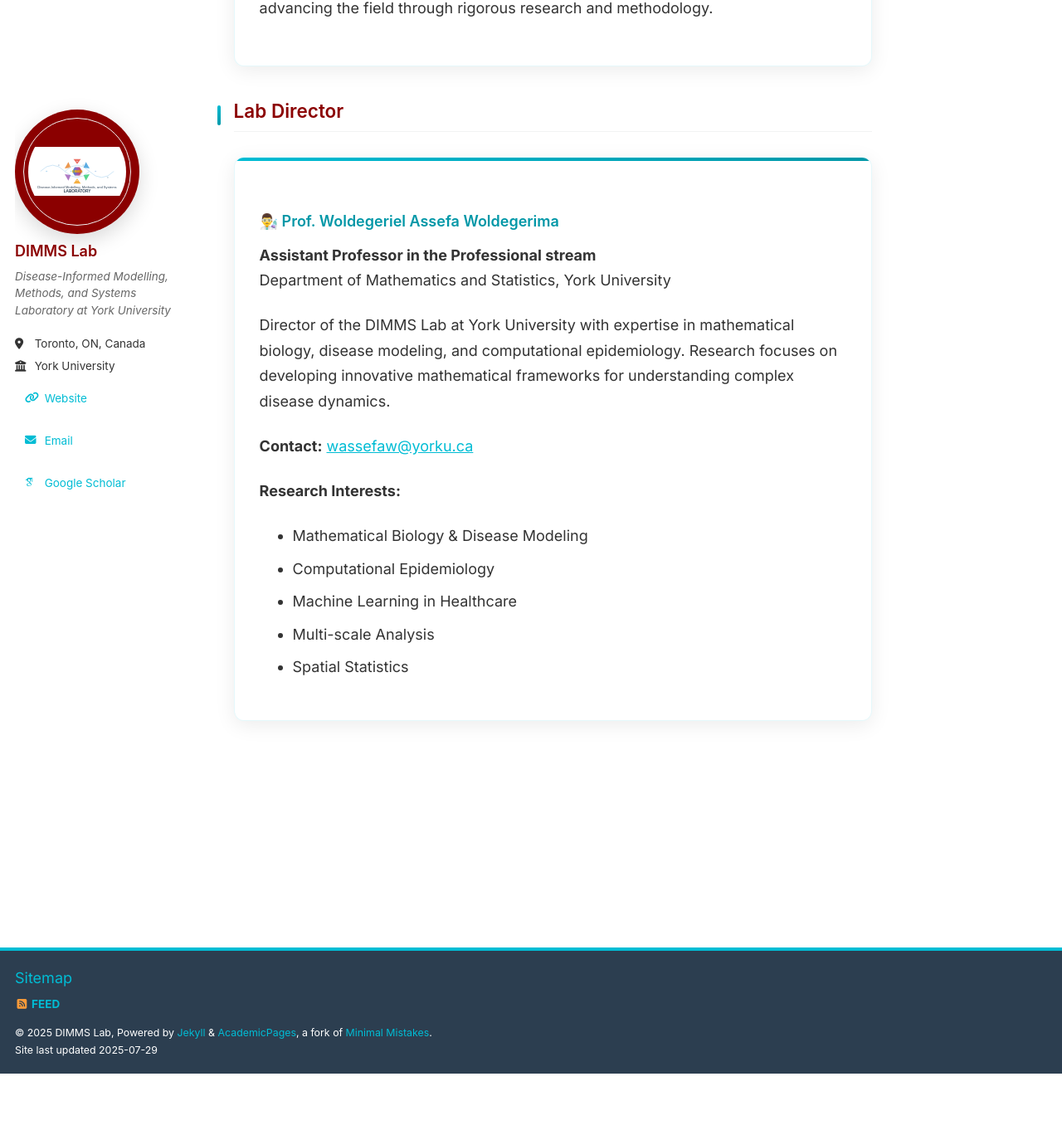
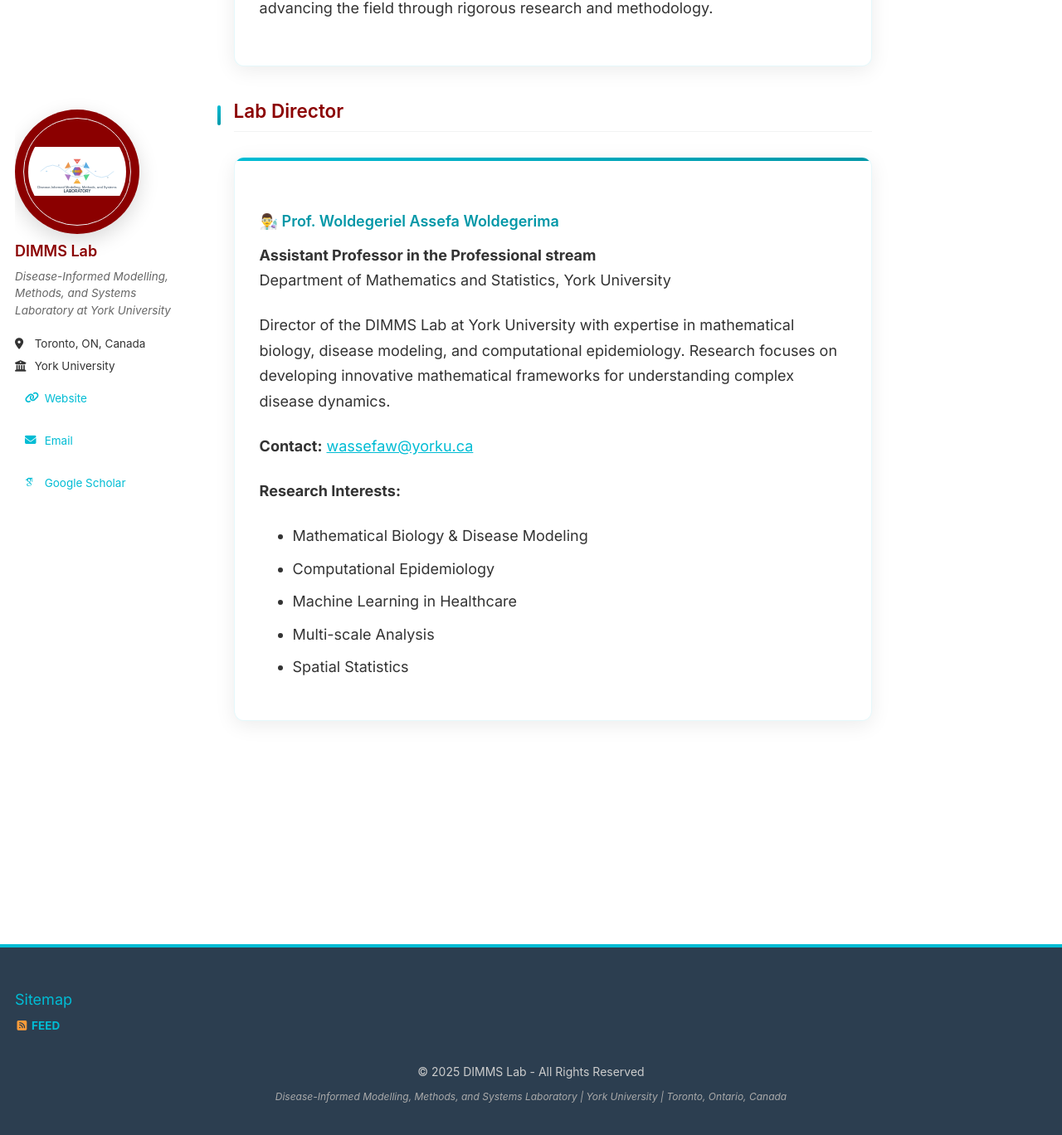
Before and after one commit to dimms-lab/dimms-lab.github.io, a Jekyll site: the page built from _pages/about.md, in a window 1280 px wide and 1400 px high, scrolled down 3544 px. Shown: the top 1368 px of the window at 83% size. Built offline with Jekyll 4.4.1, drawn with Linux system fonts in a browser that asks for light colours; some web fonts are replaced; a script that is not in the unit is left out; before the commit the page ends 4838 px from its top, so only the background shows below that.

Commit message:
💼 Professional footer redesign
📝 FOOTER TEXT CHANGES:
- Removed technical Jekyll and theme references
- Changed from: '© 2025 DIMMS Lab, Powered by Jekyll & AcademicPages, a fork of Minimal Mistakes'
- Changed to: '© 2025 DIMMS Lab - All Rights Reserved'
- Added professional lab description line
- Included institutional affiliation: York University, Toronto, Ontario, Canada

🎨 FOOTER STYLING IMPROVEMENTS:
- Enhanced footer background and spacing
- Centered copyright text for better appearance
- Added proper typography hierarchy
- Styled lab description in smaller italic text
- Professional color scheme with improved readability
- Better padding and margins for cleaner layout

✨ PROFESSIONAL APPEARANCE:
- Academic and institutional look
- Removed distracting technical references
- Clear copyright and rights statement
- Proper institutional branding
- Clean, minimal design

📍 INSTITUTIONAL IDENTITY:
- Full lab name: Disease-Informed Modelling, Methods, and Systems Laboratory
- University affiliation: York University
- Location: Toronto, Ontario, Canada
- Professional academic footer layout

🌟 Generated with Claude Code

Co-Authored-By: Claude <noreply@anthropic.com>

```diff
--- a/_includes/footer.html
+++ b/_includes/footer.html
@@ -20,6 +20,6 @@
 {% endif %}
 
 <div class="page__footer-copyright">
-  &copy; {{ site.time | date: '%Y' }} {{ site.name | default: site.title }}, {{ site.data.ui-text[site.locale].powered_by | default: "Powered by" }} <a href="http://jekyllrb.com" rel="nofollow">Jekyll</a> &amp; <a href="https://github.com/academicpages/academicpages.github.io">AcademicPages</a>, a fork of <a href="https://mademistakes.com/work/minimal-mistakes-jekyll-theme/" rel="nofollow">Minimal Mistakes</a>.<br />
-  Site last updated {{ "now" | date: '%Y-%m-%d' %}}
+  &copy; {{ site.time | date: '%Y' }} {{ site.name | default: site.title }} - All Rights Reserved<br />
+  <small>Disease-Informed Modelling, Methods, and Systems Laboratory | York University | Toronto, Ontario, Canada</small>
 </div>
--- a/_sass/custom.scss
+++ b/_sass/custom.scss
@@ -558,6 +558,8 @@ a {
   background: $dark-gray;
   color: white;
   border-top: 4px solid $dimms-cyan;
+  padding: 30px 0;
+  margin-top: 50px;
 
   a {
     color: $dimms-cyan;
@@ -565,6 +567,22 @@ a {
     &:hover {
       color: $york-gold;
     }
+  }
+}
+
+// Professional footer copyright styling
+.page__footer-copyright {
+  text-align: center;
+  padding: 20px;
+  font-size: 14px;
+  color: #ccc;
+
+  small {
+    display: block;
+    margin-top: 8px;
+    font-size: 12px;
+    color: #aaa;
+    font-style: italic;
   }
 }
 
```
